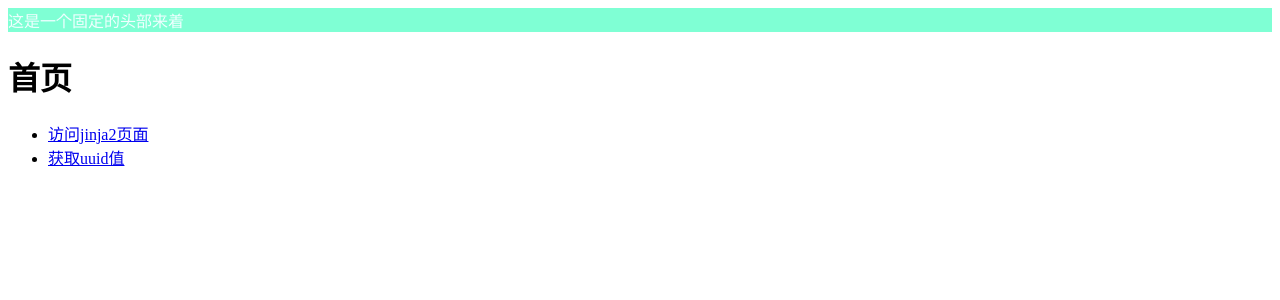
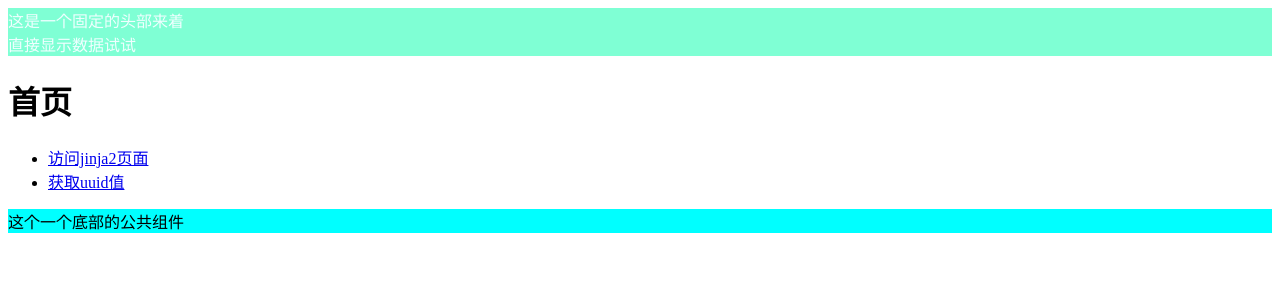
Before and after one commit to AlwynLiu/py-info-webservice, a Flask app: page / in a window 1280 px wide. Shown: the top 300 px of the page. Run offline with Flask 2, Linux system fonts and the light colour scheme.

Commit message:
feat: 添加静态页面数据；

```diff
--- a/app.py
+++ b/app.py
@@ -5,4 +5,6 @@
 app.config.from_object("settings.DevelopmentConfig")
 
 if __name__ == '__main__':
-    app.run()
+    app.run(
+        port=12004
+    )
--- /dev/null
+++ b/flaskr/static/styles/index.css
@@ -0,0 +1,9 @@
+
+.content{
+    display: flex;
+    flex-direction: column;
+}
+
+.main-content{
+    flex-grow: 1;
+}
--- /dev/null
+++ b/flaskr/templates/common/footer.html
@@ -0,0 +1,9 @@
+<footer>
+    这个一个底部的公共组件
+</footer>
+
+<style scoped>
+    footer{
+        background-color: aqua;
+    }
+</style>
--- /dev/null
+++ b/flaskr/templates/common/header.html
@@ -0,0 +1,17 @@
+<link rel="stylesheet" href="{{ url_for('static', filename='./styles/flaskWebApi.css') }}">
+<header>这是一个固定的头部来着<div id="my-id">
+    {{ message }}
+</div></header>
+<script>
+    var vm = new Vue({
+        el: "#my-id",
+        data: {
+            "message": "数据哦"
+        },
+        template: `<div>{{ message }}直接显示数据试试</div>`,
+        mounted() {
+            this.message = '大数据哦'
+            console.log(this.message)
+        }
+    })
+</script>
--- a/flaskr/templates/flaskWebApi.html
+++ b/flaskr/templates/flaskWebApi.html
@@ -12,7 +12,7 @@
 {#        background-color: aquamarine;#}
 {#    }#}
 {#</style>#}
-    {% include 'header.html' %}
+    {% include 'common/header.html' %}
     <h1>Hello, {{ name|capitalize }}!!!!!!!!!!</h1>
 
     <h2>
--- a/flaskr/templates/header.html
+++ /dev/null
@@ -1,17 +0,0 @@
-<!doctype html>
-<html lang="en">
-<head>
-    <meta charset="UTF-8">
-    <meta name="viewport"
-          content="width=device-width, user-scalable=no, initial-scale=1.0, maximum-scale=1.0, minimum-scale=1.0">
-    <meta http-equiv="X-UA-Compatible" content="ie=edge">
-    <title>Document</title>
-    <link rel="stylesheet" href="{{ url_for('static', filename='./styles/flaskWebApi.css') }}">
-</head>
-<body>
-
-    <header>
-        这是一个固定的头部来着
-    </header>
-</body>
-</html>
--- a/flaskr/templates/index.html
+++ b/flaskr/templates/index.html
@@ -3,15 +3,22 @@
 <head>
     <meta charset="UTF-8">
     <title>Python练习页面</title>
+    <link rel="stylesheet" href="{{ url_for('static', filename='./styles/index.css') }}">
 </head>
 <body>
-    {% include './header.html' %}
-    <h1>首页</h1>
-    <ul>
-        <li><a href="./flaskWebApi/user/alvin">访问jinja2页面</a></li>
-        <li><a href="./flaskWebApi/user/uuid">获取uuid值</a></li>
-    </ul>
+    <div class="content">
+        <script src="{{ url_for('static', filename='./vue.js') }}"></script>
+        {% include './common/header.html' %}
+        <div class="main-content">
+            <h1>首页</h1>
+            <ul>
+                <li><a href="./flaskWebApi/user/alvin">访问jinja2页面</a></li>
+                <li><a href="./flaskWebApi/user/uuid">获取uuid值</a></li>
+            </ul>
+        </div>
 
+        {% include './common/footer.html' %}
+    </div>
 
 
 
```
